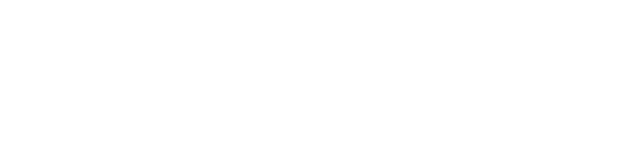
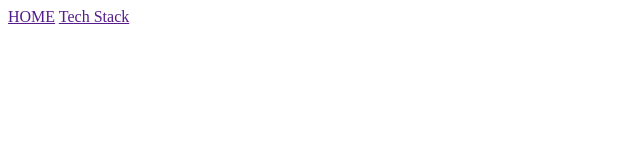
Before and after one commit to malidipa/profile-dipa, a plain HTML site: page index.html in a window 1280 px wide. Shown: the whole page, without its empty margins (0-640 px from the left). Drawn offline with Linux system fonts and the light colour scheme.

Commit message:
added links
added links

```diff
--- a/index.html
+++ b/index.html
@@ -6,6 +6,9 @@
     <title>Index</title>
 </head>
 <body>
-
-   </body>
+    <header>
+        <a href="">HOME</a>
+        <a href="">Tech Stack</a>
+    </header>
+</body>
 </html>
```
